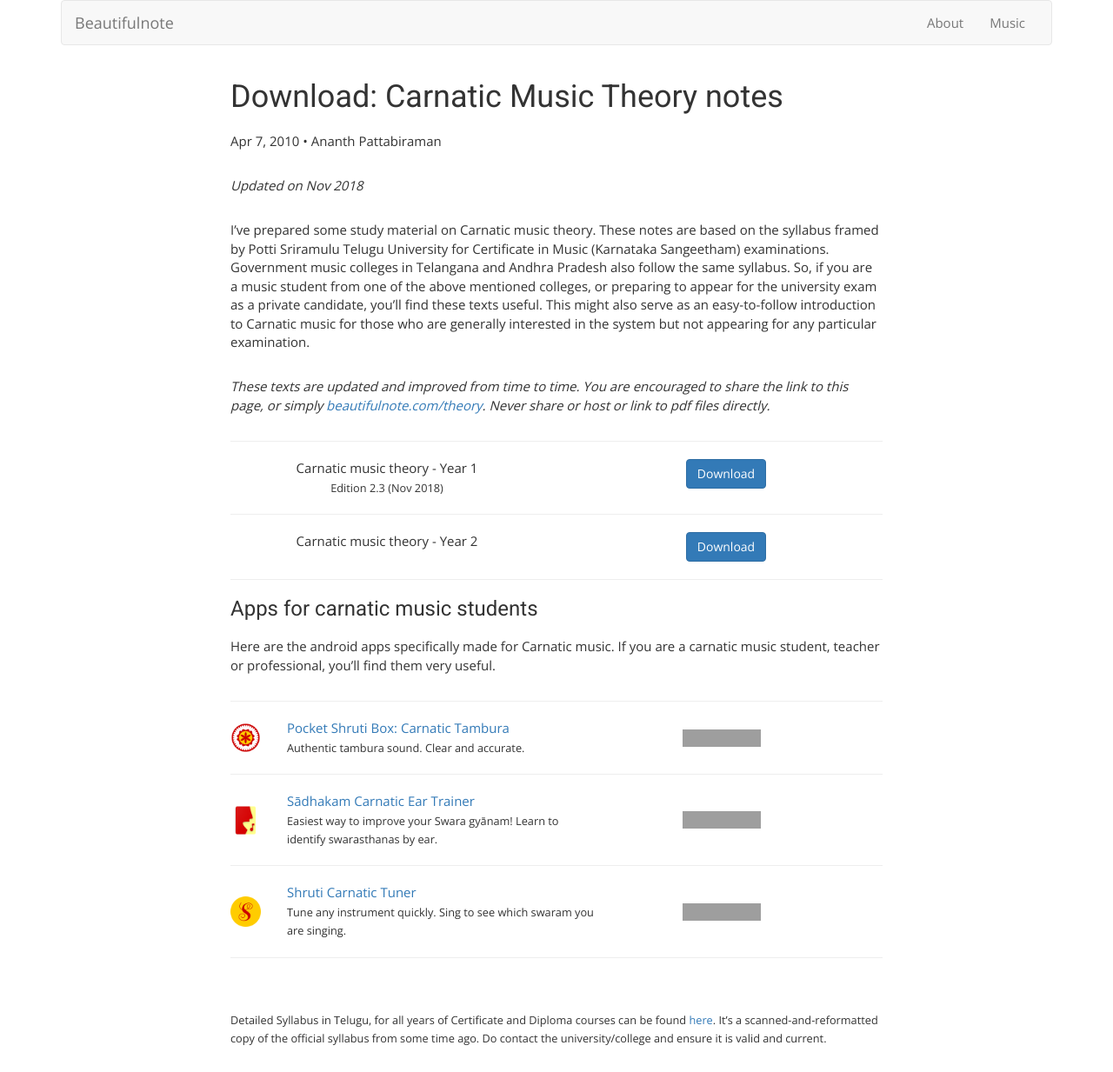
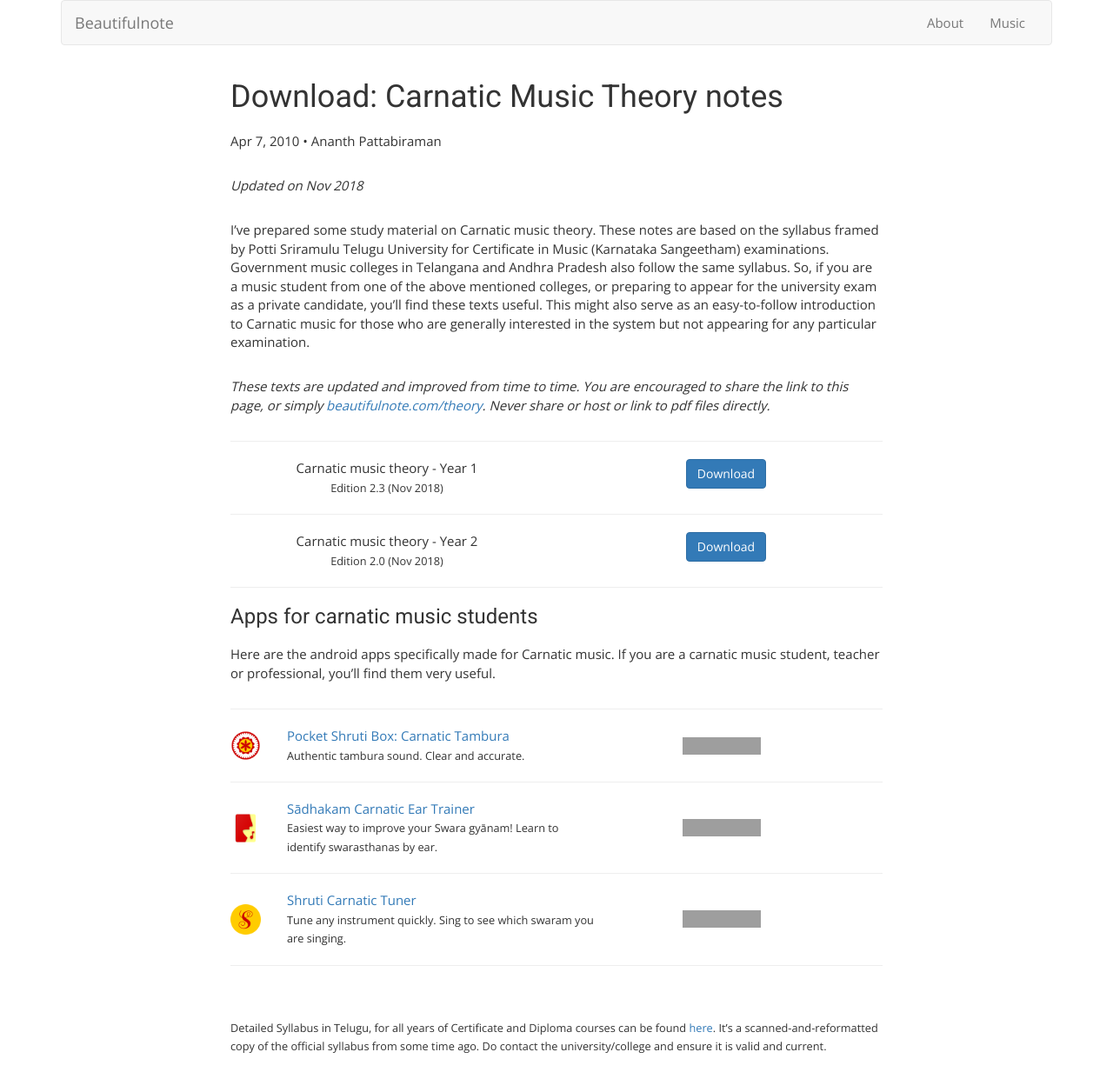
Before and after one commit to ananthp/beautifulnote, a Jekyll site: the page built from blog/_posts/2010-04-07-carnatic-music-theory-download.markdown, in a window 1280 px wide. Shown: the whole page at 87% size. Built offline with Jekyll 4.4.1, drawn with Linux system fonts in a browser that asks for light colours; nearby versions of some CDN libraries; grey boxes are pictures that could not be loaded.

Commit message:
published year2 music theory notes edition 2.0

```diff
--- a/blog/_posts/2010-04-07-carnatic-music-theory-download.markdown
+++ b/blog/_posts/2010-04-07-carnatic-music-theory-download.markdown
@@ -46,7 +46,8 @@ I've prepared some study material on Carnatic music theory. These notes are base
 
 <div class='row'>
   <div class="col-md-6 text-center theory_text_filename">
-  Carnatic music theory - Year 2
+  Carnatic music theory - Year 2<br />
+  <small>Edition 2.0 (Nov 2018)</small>
   </div>
 
   <div class="col-md-6 text-center">
```
Also changed, not shown: 1 other file.
